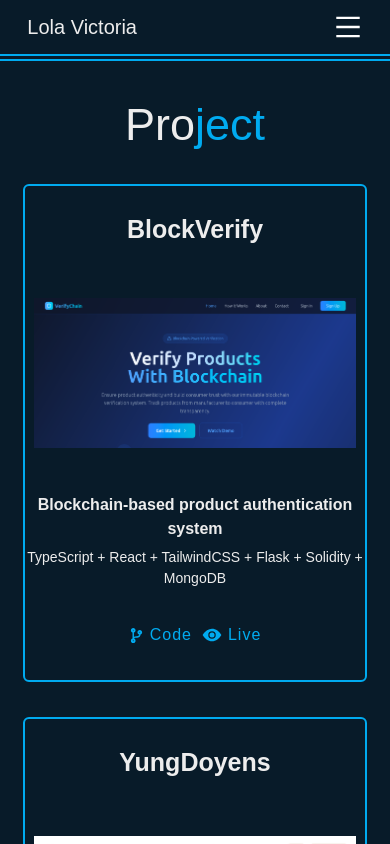
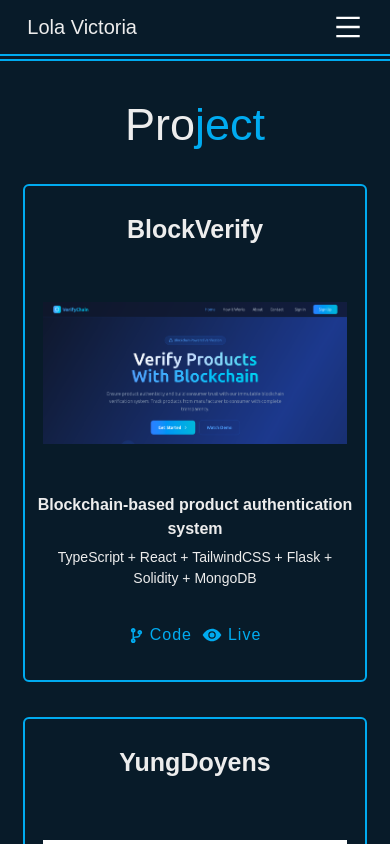
Before and after one commit to LolaVictoria/Portfolio, a React (Vite) app: page /project in a window 390 px wide. Shown: the top 844 px of the page. Built offline with nearby package versions, Linux system fonts and the light colour scheme.

Commit message:
updated project and resume

```diff
--- a/src/components/project.module.css
+++ b/src/components/project.module.css
@@ -14,7 +14,7 @@
 .projectcolumn {
     width: 100%;
     height: auto;
-    padding: 2.5rem 0rem;
+    padding: 2.5rem 1rem;
     font-size: 1.6rem;
     color: var(--text-color);
     background-color: transparent;
@@ -27,7 +27,7 @@
 
 
     @media(max-width: 770px) {
-        padding: 2.5rem 0;
+        padding: 2.5rem 1rem;
     }
 }
 
```
